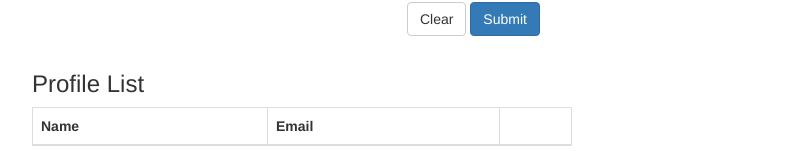
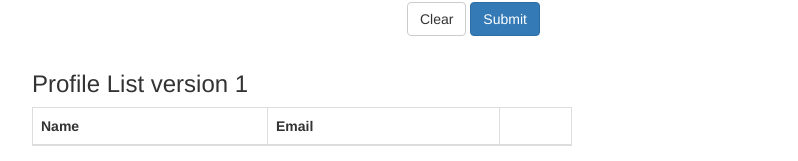
Before and after one commit to camvanhuynh/CRUD_profiles, a website: page public/index.html in a window 1280 px wide. Shown: the part 159-320 px from the top of the page, without its empty margins (53-851 px from the left). Drawn offline with nearby package versions, Linux system fonts and the light colour scheme; some packages are replaced by stand-ins of ours; no server answers.

```diff
--- a/public/index.html
+++ b/public/index.html
@@ -35,7 +35,7 @@
     </form>
 
     <div class="col-sm-6">
-      <h3>Profile List</h3>
+      <h3>Profile List version 1</h3>
       <table class="table table-hover table-bordered table-striped">
           <thead>
             <tr>
```
